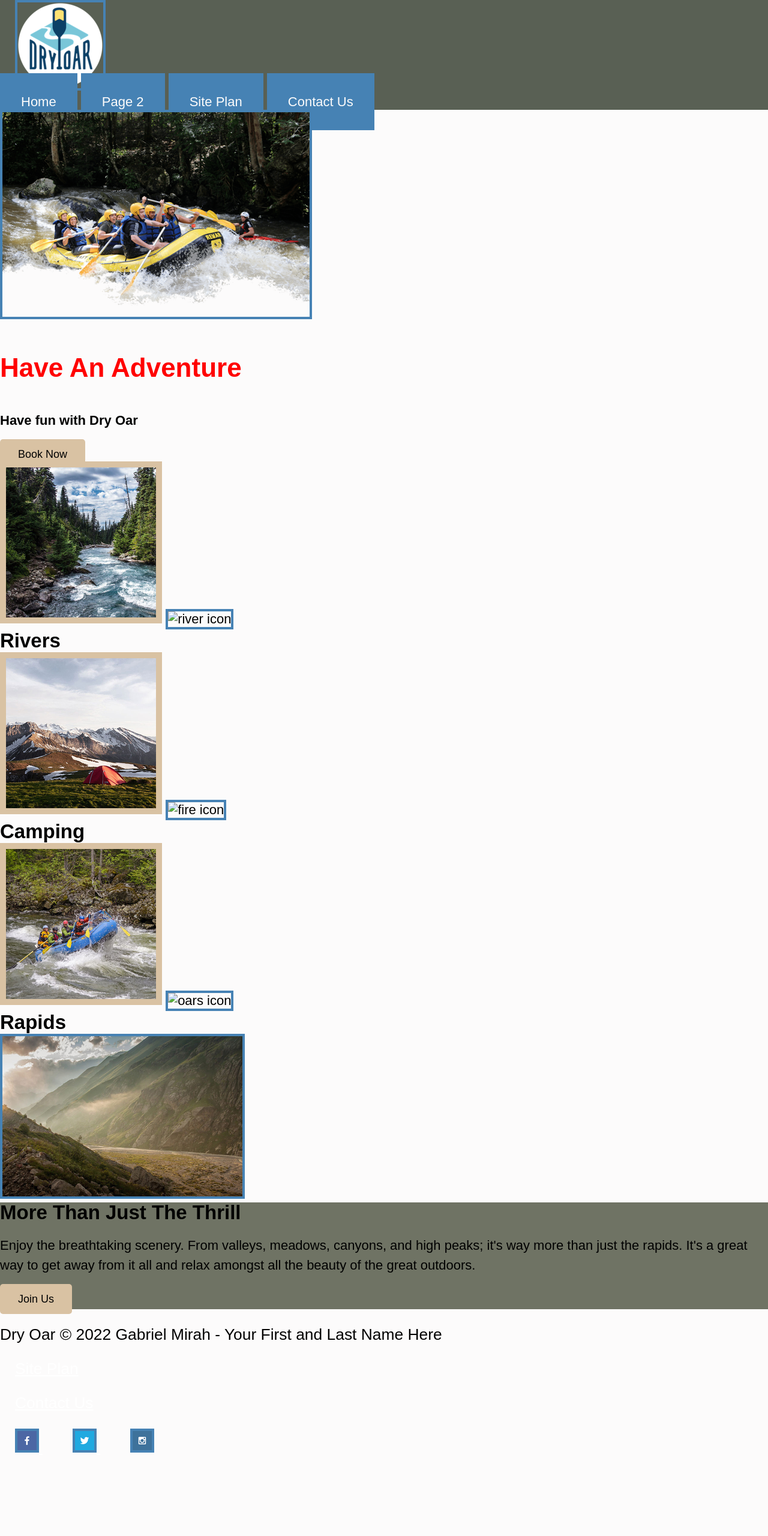
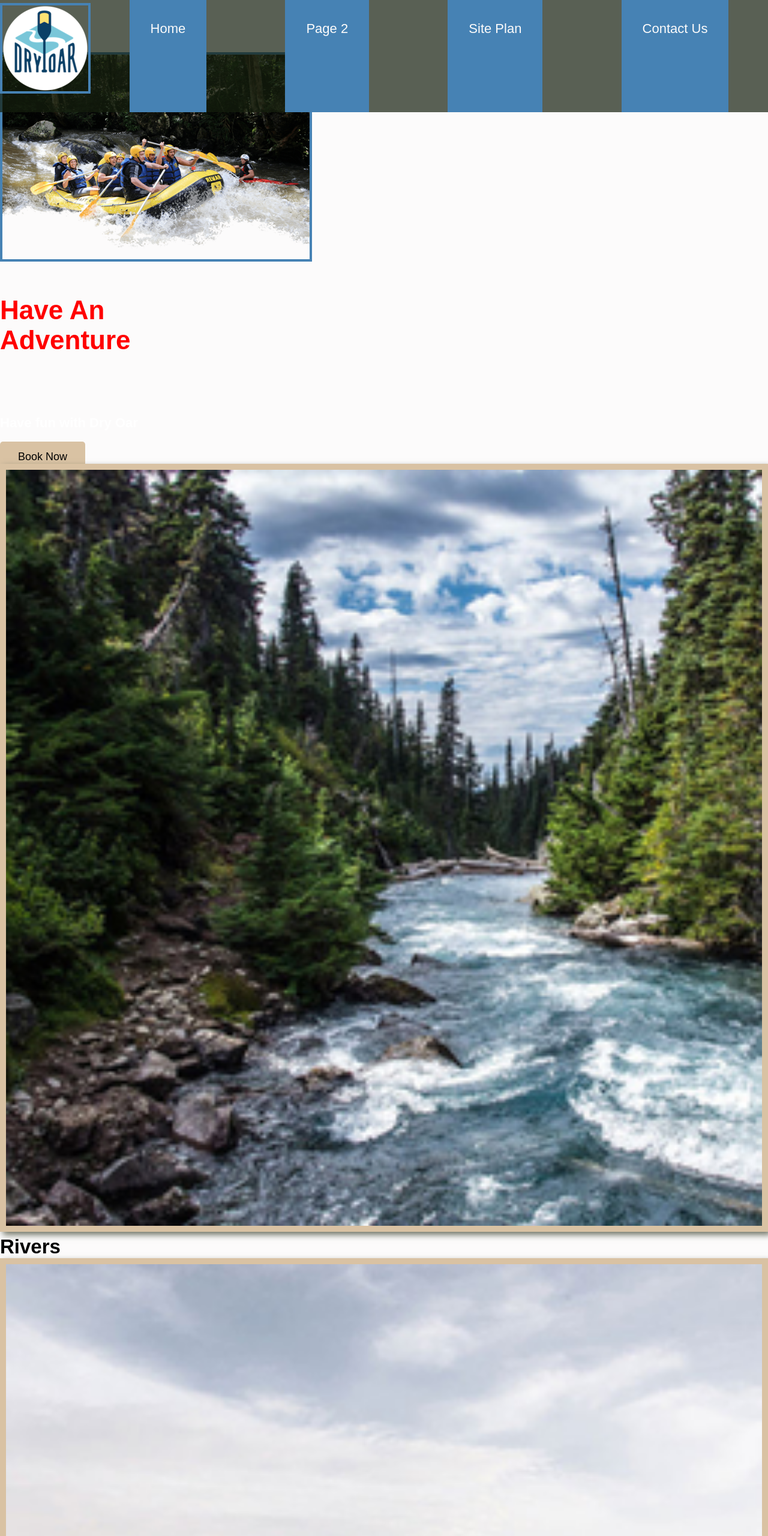
Before and after one commit to webdevelopersinkenya/wdd130, a plain HTML site: page wwr/index.html in a window 1280 px wide. Shown: the top 2560 px of the page at 60% size. Before the commit the page ends 2451 px from the top, so only its background shows below. Drawn offline with Linux system fonts and the light colour scheme.

Commit message:
Added more features

```diff
--- a/wwr/index.html
+++ b/wwr/index.html
@@ -34,17 +34,17 @@
     <main class="home-grid">
         <section class="rivers-card">
             <img class="card-img" src="images/rivers.jpg" alt="river in forest">
-            <img class="icon" src="images/river_icon.png" alt="river icon">
+
             <h2>Rivers</h2>
         </section>
         <section class="camping-card">
             <img class="card-img" src="images/camping.jpg" alt="tent in mountains">
-            <img class="icon" src="images/fire_icon.png" alt="fire icon">
+
             <h2>Camping</h2>
         </section>
         <section class="rapids-card">
             <img class="card-img" src="images/rapids.jpg" alt="rafting boat">
-            <img class="icon" src="images/oars.png" alt="oars icon">
+
             <h2>Rapids</h2>
         </section>
         <img class="mountains" src="images/mountains.jpg" alt="Misty mountains">
@@ -58,7 +58,7 @@
         </section>
         </main>
         <footer>
-            <p>Dry Oar &copy; 2022 Gabriel  Mirah - Your First and Last Name Here</p>
+            <p>Dry Oar &copy; 2022 Gabriel Aura Mirah </p>
             <p><a href="site-plan-rafting.html">Site Plan</a></p>
             <p><a href="contactus.html">Contact Us</a></p>
             <div class="social">
--- a/wwr/style/styles.css
+++ b/wwr/style/styles.css
@@ -11,7 +11,6 @@ header {
 nav a:hover {
   background-color: black;
 }
-
 .icon {
   width: 80px;
 }
@@ -20,16 +19,12 @@ nav a {
   color: #fcfbfb;
   text-decoration: none;
 }
-
 footer p {
   font-size: 1.2em;
 }
-
 footer p a:hover {
   text-decoration: underline;
 }
-
-
 nav a {
   text-align: center;
   color: #fcfbfb;
@@ -37,12 +32,10 @@ nav a {
   background-color: steelblue;
     padding: 35px;
 }
-
 h1 {
   margin: 50px 0;
   color:red;
 }
-
 a {
   color: white;
   padding: 25px;
@@ -86,3 +79,131 @@ h2 {
 main section img {
   box-sizing: border-box;
 }
+header {
+  display: grid;
+  grid-template-columns: 150px auto;
+}
+nav {
+  display: flex;
+  justify-content: space-around;
+}
+#logo_link {
+  padding-top: 5px;
+  justify-self: center;
+  align-self: center;
+}
+#hero {
+  display: grid;
+  grid-template-columns: 1fr 3fr 1fr;
+  grid-column: 1/4;
+  grid-row: 1/3;
+  margin-top: -100px;
+}
+#hero-msg h4 {
+  color: white;
+  margin-top: 100px;
+}
+#hero-box {
+  grid-column: 1/4;
+  grid-row: 1/3;
+  z-index: -1;
+}
+.card-img, .mountains {
+  width: 100%;
+}
+.rivers-card{
+   grid-column: 2/4;
+   grid-row: 2/3;
+}
+.camping-card{
+  grid-column:5/7;
+  grid-row:2/3;
+}
+.rapids-card{
+  grid: column 8/10;
+  grid-row: 2/3;
+}
+#background{
+  grid-column: 1/11;
+  grid-row: 4/9;
+}
+.mountains{
+  grid-column:2/7;
+  grid-row: 5/8;
+}
+.msg{
+  grid-column: 6/10;
+  grid-row: 6/7;
+}
+footer {
+  background-color: #6f7364;
+  padding: 25px 50px;
+  margin-top: 200px;
+  display: flex;
+  justify-content: space-around;
+  align-items: center;
+}
+.card-img {
+  border: 10px solid #d9c2a3;
+  transition: transform .5s;
+  box-shadow: 5px 5px 10px #6f7364;
+}
+.card-img:hover {
+  opacity: .6;
+  transform: scale(1.1);
+}
+.msg {
+  background-color: #6f7364;
+  padding: 35px;
+  grid-column: 6/10;
+  grid-row: 6/7;
+  box-shadow: 5px 5px 10px #6f7364;
+}
+.mountains {
+  width: 100%;
+  grid-column: 2/7;
+  grid-row: 5/8;
+  box-shadow: 5px 5px 10px #6f7364;
+}
+
+@media screen and (max-width: 900px) {
+  #hero, .home-grid {
+      display: block;
+      height: auto;
+  }
+  nav, footer {
+      flex-direction: column;
+  }
+  nav a {
+      display: block;
+      padding: 15px;
+  }
+  #hero {
+      margin-top: 0;
+  }
+  #hero-msg {
+      margin-top: 0;
+  }
+  #hero-msg h4 {
+      display: none;
+  }
+  .home-title {
+      font-size: 25px;
+      color: #6f7364;
+  }
+  .rivers-card, .camping-card, .rapids-card {
+      margin: 50px auto;
+      width: 60%;
+  }
+  #background {
+      display: none;
+  }
+  .mountains, .msg {
+      width: 80%;
+      display: block;
+      margin: 0 auto;
+  }
+  footer {
+      margin-top: 25px;
+  }
+}
```
